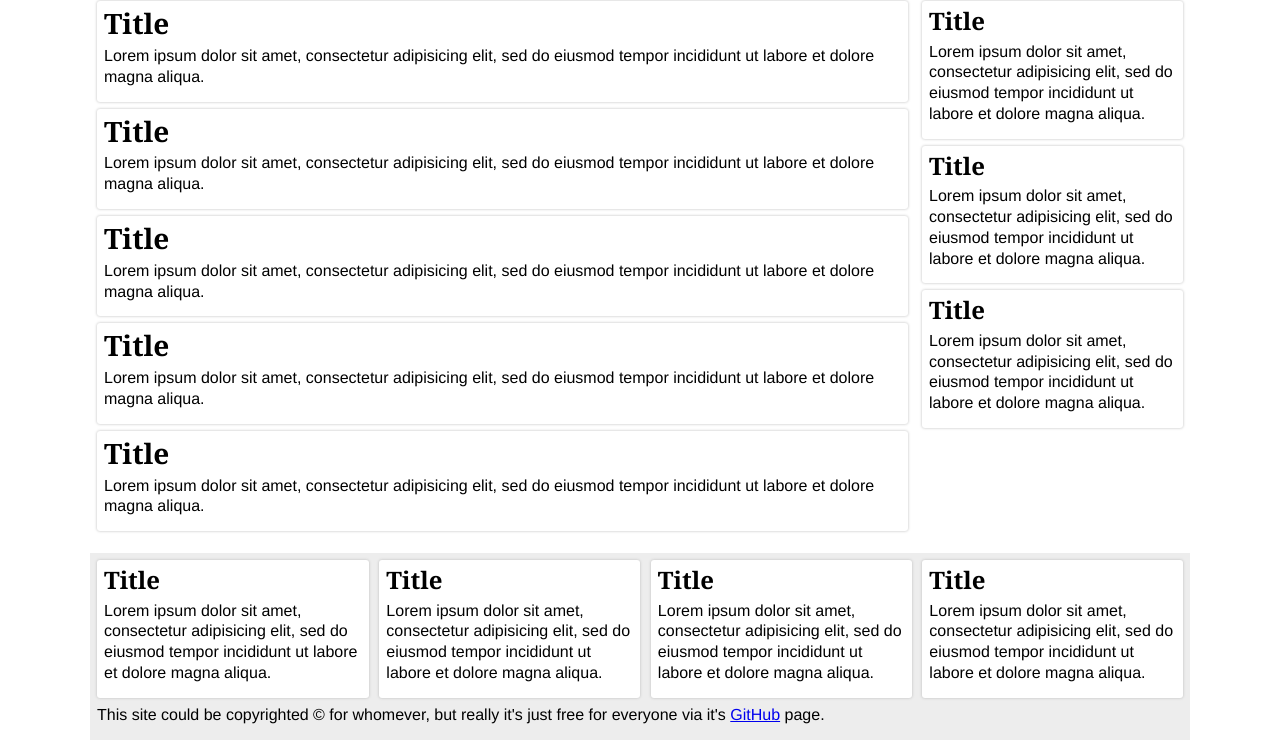
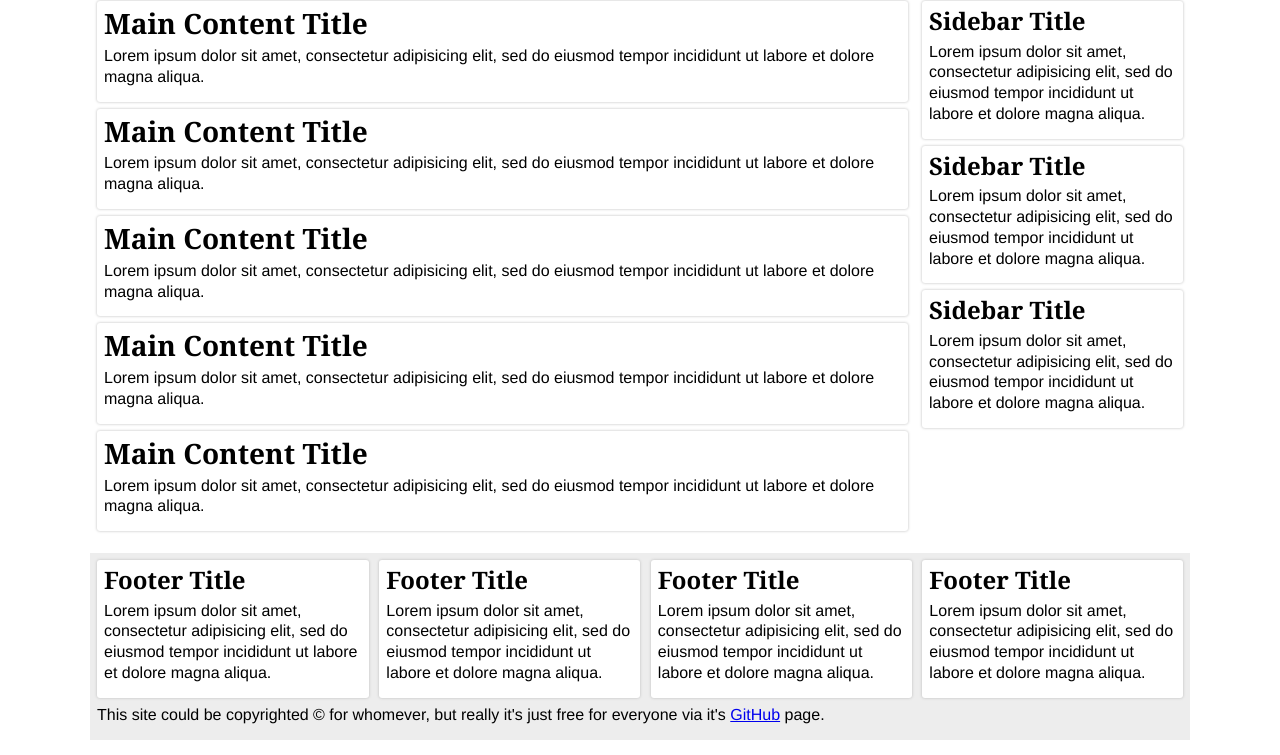
Before and after one commit to EvanLovely/student-sandbox--simple, a plain HTML site: page index.html in a window 1280 px wide. Shown: the part 171-926 px from the top of the page. Drawn offline with Linux system fonts and the light colour scheme.

Commit message:
Adding different titles for each section's block

```diff
--- a/index.html
+++ b/index.html
@@ -48,31 +48,31 @@
 
   <section class="main-content">
     <article class="card">
-      <h2 class="card__title">Title</h2>
+      <h2 class="card__title">Main Content Title</h2>
 
       <p>Lorem ipsum dolor sit amet, consectetur adipisicing elit, sed do eiusmod tempor incididunt ut labore et dolore
         magna aliqua.</p>
     </article>
     <article class="card">
-      <h2 class="card__title">Title</h2>
+      <h2 class="card__title">Main Content Title</h2>
 
       <p>Lorem ipsum dolor sit amet, consectetur adipisicing elit, sed do eiusmod tempor incididunt ut labore et dolore
         magna aliqua.</p>
     </article>
     <article class="card">
-      <h2 class="card__title">Title</h2>
+      <h2 class="card__title">Main Content Title</h2>
 
       <p>Lorem ipsum dolor sit amet, consectetur adipisicing elit, sed do eiusmod tempor incididunt ut labore et dolore
         magna aliqua.</p>
     </article>
     <article class="card">
-      <h2 class="card__title">Title</h2>
+      <h2 class="card__title">Main Content Title</h2>
 
       <p>Lorem ipsum dolor sit amet, consectetur adipisicing elit, sed do eiusmod tempor incididunt ut labore et dolore
         magna aliqua.</p>
     </article>
     <article class="card">
-      <h2 class="card__title">Title</h2>
+      <h2 class="card__title">Main Content Title</h2>
 
       <p>Lorem ipsum dolor sit amet, consectetur adipisicing elit, sed do eiusmod tempor incididunt ut labore et dolore
         magna aliqua.</p>
@@ -81,19 +81,19 @@
 
   <section class="main-sidebar">
     <aside class="card">
-      <h3 class="card__title">Title</h3>
+      <h3 class="card__title">Sidebar Title</h3>
 
       <p>Lorem ipsum dolor sit amet, consectetur adipisicing elit, sed do eiusmod tempor incididunt ut labore et dolore
         magna aliqua.</p>
     </aside>
     <aside class="card">
-      <h3 class="card__title">Title</h3>
+      <h3 class="card__title">Sidebar Title</h3>
 
       <p>Lorem ipsum dolor sit amet, consectetur adipisicing elit, sed do eiusmod tempor incididunt ut labore et dolore
         magna aliqua.</p>
     </aside>
     <aside class="card">
-      <h3 class="card__title">Title</h3>
+      <h3 class="card__title">Sidebar Title</h3>
 
       <p>Lorem ipsum dolor sit amet, consectetur adipisicing elit, sed do eiusmod tempor incididunt ut labore et dolore
         magna aliqua.</p>
@@ -104,7 +104,7 @@
     <div class="main-footer__slots">
       <div class="main-footer__slot">
         <aside class="card">
-          <h3 class="card__title">Title</h3>
+          <h3 class="card__title">Footer Title</h3>
 
           <p>Lorem ipsum dolor sit amet, consectetur adipisicing elit, sed do eiusmod tempor incididunt ut labore et
             dolore
@@ -113,7 +113,7 @@
       </div>
       <div class="main-footer__slot">
         <aside class="card">
-          <h3 class="card__title">Title</h3>
+          <h3 class="card__title">Footer Title</h3>
 
           <p>Lorem ipsum dolor sit amet, consectetur adipisicing elit, sed do eiusmod tempor incididunt ut labore et
             dolore
@@ -122,7 +122,7 @@
       </div>
       <div class="main-footer__slot">
         <aside class="card">
-          <h3 class="card__title">Title</h3>
+          <h3 class="card__title">Footer Title</h3>
 
           <p>Lorem ipsum dolor sit amet, consectetur adipisicing elit, sed do eiusmod tempor incididunt ut labore et
             dolore
@@ -131,7 +131,7 @@
       </div>
       <div class="main-footer__slot">
         <aside class="card">
-          <h3 class="card__title">Title</h3>
+          <h3 class="card__title">Footer Title</h3>
 
           <p>Lorem ipsum dolor sit amet, consectetur adipisicing elit, sed do eiusmod tempor incididunt ut labore et
             dolore
--- a/js/main.js
+++ b/js/main.js
@@ -5,4 +5,5 @@ $(document).ready(function () {
   });
 
   $('html').addClass('js');
+
 });
```
